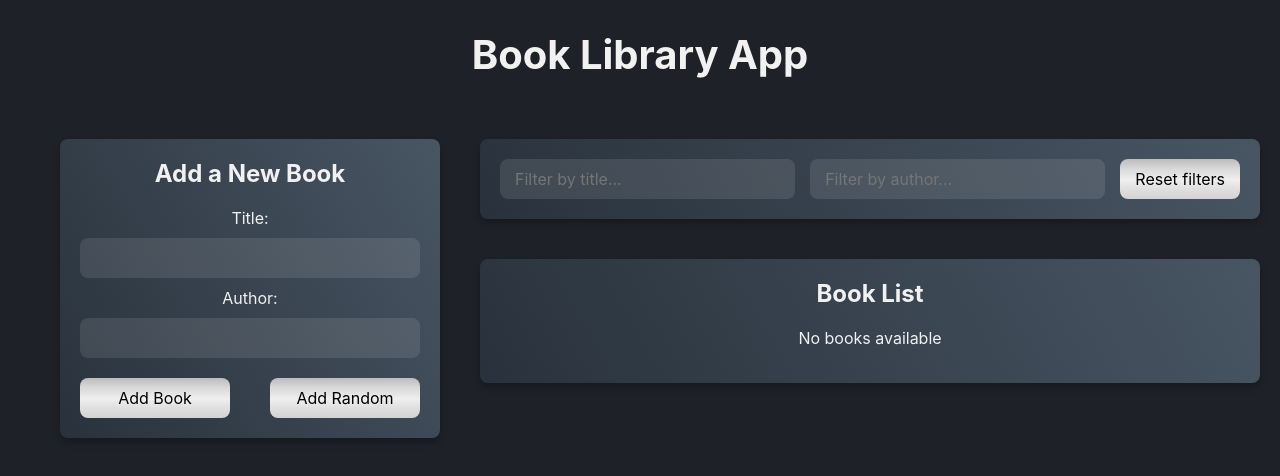
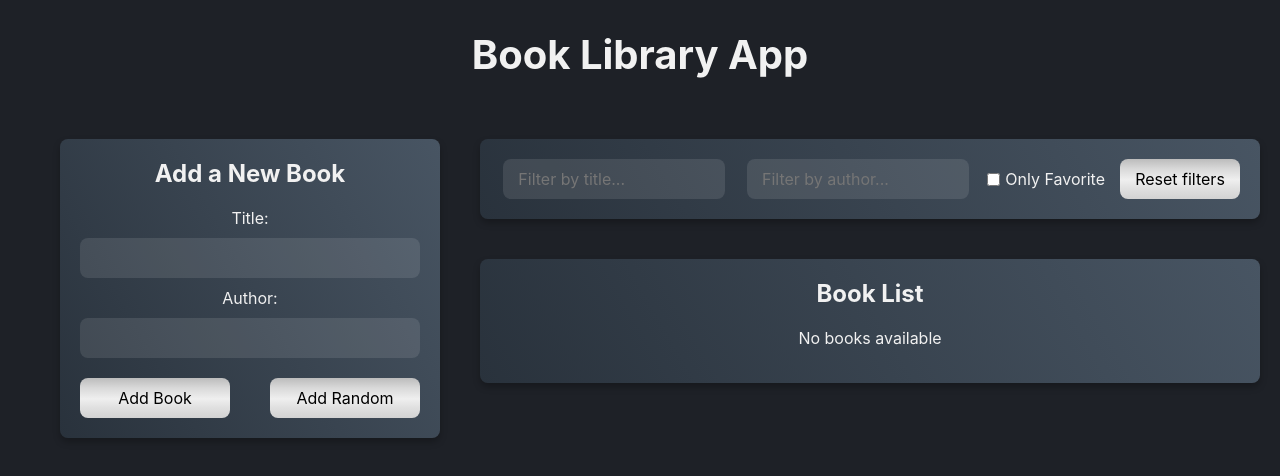
Before and after one commit to CallMeMaksimG/book-library-app, a React (Create React App) app in the folder frontend/: page / in a window 1280 px wide. Shown: the top 476 px of the page. Built offline with nearby package versions, Linux system fonts and the light colour scheme.

Commit message:
Добавить фильтр только по избранным книгам

```diff
--- a/frontend/src/components/BookList/BookList.jsx
+++ b/frontend/src/components/BookList/BookList.jsx
@@ -4,6 +4,7 @@
 import { deleteBook, toggleFavorite } from '../../redux/books/actionCreators';
 import {
     selectAuthorFilter,
+    selectOnlyFavoriteFilter,
     selectTitleFilter,
 } from '../../redux/slices/filterSlice';
 import './BookList.scss';
@@ -12,7 +13,7 @@
     const books = useSelector((state) => state.books);
     const titleFilter = useSelector(selectTitleFilter);
     const authorFilter = useSelector(selectAuthorFilter);
-    console.log(authorFilter);
+    const onlyFavoriteFilter = useSelector(selectOnlyFavoriteFilter);
     const dispatch = useDispatch();
 
     const handleDeleteBook = (id) => {
@@ -30,7 +31,8 @@
         const matchesAuthor = book.author
             .toLowerCase()
             .includes(authorFilter.toLowerCase());
-        return matchesTitle && matchesAuthor;
+        const matchesFavorite = onlyFavoriteFilter ? book.isFavorite : true;
+        return matchesTitle && matchesAuthor && matchesFavorite;
     });
     return (
         <section className="book-list block">
--- a/frontend/src/components/Filter/Filter.jsx
+++ b/frontend/src/components/Filter/Filter.jsx
@@ -5,6 +5,8 @@
     resetFilters,
     setAuthorFilter,
     selectAuthorFilter,
+    setOnlyFavoriteFilter,
+    selectOnlyFavoriteFilter,
 } from '../../redux/slices/filterSlice';
 import './Filter.scss';
 
@@ -12,6 +14,7 @@
     const dispatch = useDispatch();
     const titleFilter = useSelector(selectTitleFilter);
     const authorFilter = useSelector(selectAuthorFilter);
+    const onlyFavoriteFilter = useSelector(selectOnlyFavoriteFilter);
 
     const handleTitleFilterChange = (e) => {
         dispatch(setTitleFilter(e.target.value));
@@ -19,7 +22,11 @@
 
     const handleAuthorFilterChange = (e) => {
         dispatch(setAuthorFilter(e.target.value));
-    }
+    };
+
+    const handleOnlyFavoriteFilterChange = () => {
+        dispatch(setOnlyFavoriteFilter());
+    };
 
     const handleResetFilters = () => {
         dispatch(resetFilters());
@@ -44,7 +51,18 @@
                         onChange={handleAuthorFilterChange}
                     />
                 </div>
-                <button type='button' onClick={handleResetFilters}>Reset filters</button>
+                <div className='filter-group__checkbox-wrapper'>
+                    <input
+                        checked={onlyFavoriteFilter}
+                        onChange={handleOnlyFavoriteFilterChange}
+                        type="checkbox"
+                        id="filter__favorite"
+                    ></input>
+                    <label htmlFor="filter__favorite">Only Favorite</label>
+                </div>
+                <button type="button" onClick={handleResetFilters}>
+                    Reset filters
+                </button>
             </div>
         </div>
     );
--- a/frontend/src/components/Filter/Filter.scss
+++ b/frontend/src/components/Filter/Filter.scss
@@ -30,6 +30,12 @@
 
 .filter-group__input-wrapper {
     margin-top: 0;
-    width: 40%;
+    width: 30%;
     margin: 0 auto;
 }
+
+.filter-group__checkbox-wrapper {
+    display: flex;
+    align-items: center;
+    gap: 5px;
+}
--- a/frontend/src/redux/slices/filterSlice.js
+++ b/frontend/src/redux/slices/filterSlice.js
@@ -3,6 +3,7 @@
 const initialState = {
     title: '',
     author: '',
+    onlyFavorite: false,
 };
 
 const filterSlice = createSlice({
@@ -16,16 +17,26 @@
         setAuthorFilter: (state, action) => {
             state.author = action.payload;
         },
-        resetFilters: (state) => {
+        setOnlyFavoriteFilter: (state) => {
+            state.onlyFavorite = !state.onlyFavorite;
+        },
+        resetFilters: () => {
             return initialState;
         },
     },
 });
 
-export const { setTitleFilter, setAuthorFilter, resetFilters } = filterSlice.actions;
+export const {
+    setTitleFilter,
+    setAuthorFilter,
+    setOnlyFavoriteFilter,
+    resetFilters,
+} = filterSlice.actions;
 
 export const selectTitleFilter = (state) => state.filter.title;
 
 export const selectAuthorFilter = (state) => state.filter.author;
 
+export const selectOnlyFavoriteFilter = (state) => state.filter.onlyFavorite;
+
 export default filterSlice.reducer;
```
